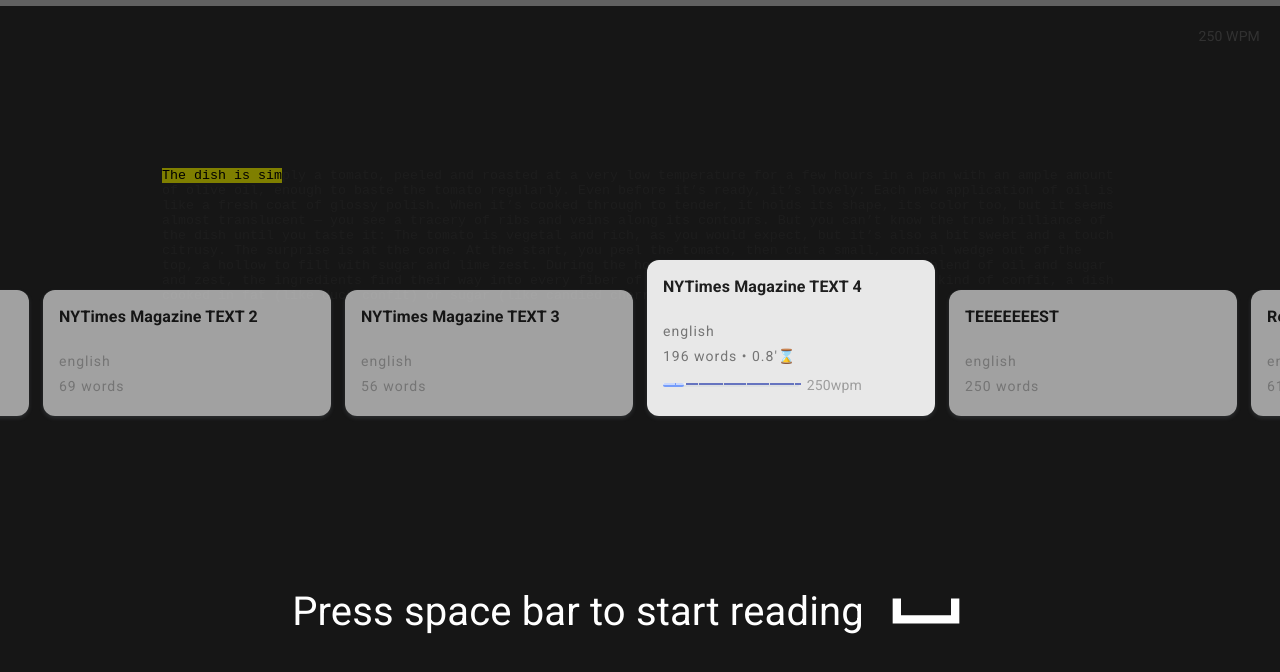
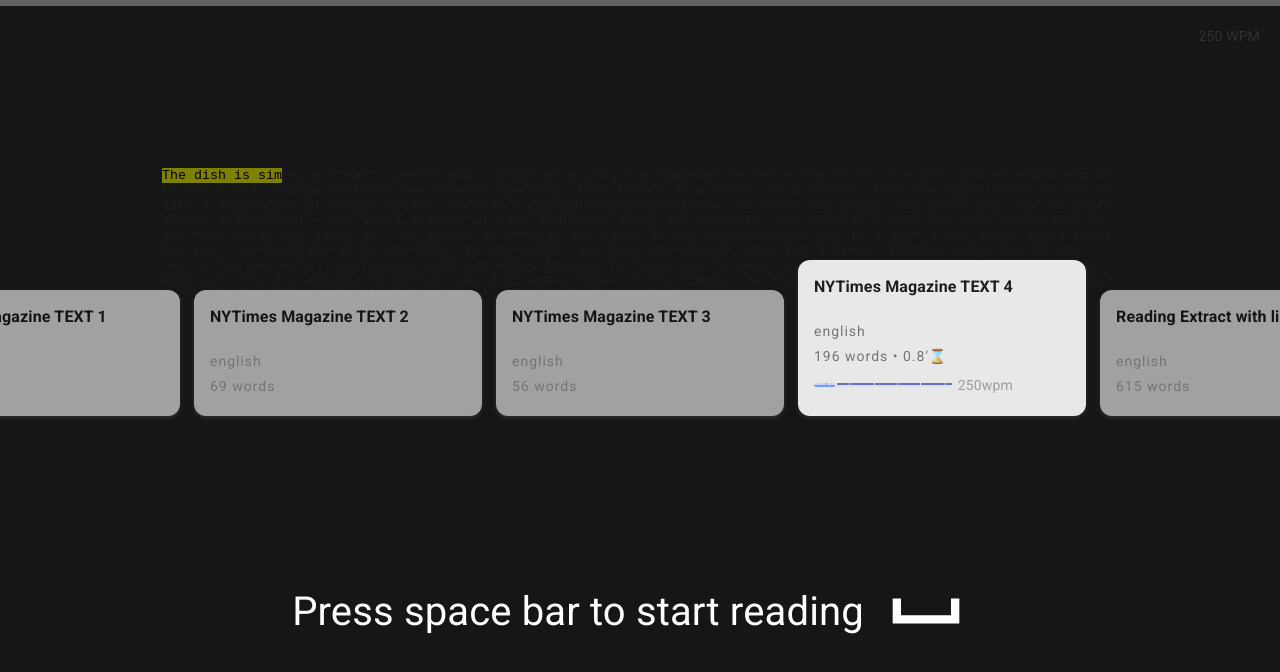
Before and after one commit to guceda/dyre, a React (Create React App) app: page / in a window 1280 px wide. Shown: the top 672 px of the page. Built offline with nearby package versions, Linux system fonts and the light colour scheme.

Commit message:
remove test text

```diff
--- a/src/texts/texts.js
+++ b/src/texts/texts.js
@@ -30,13 +30,6 @@ export default [
   {
     lang: "english",
     level: null,
-    title: "TEEEEEEEST",
-    content:
-      "But I must explain to you how all this mistaken idea of denouncing pleasure and praising pain was born and I will give you a complete account of the system, and expound the actual teachings of the great explorer of the truth, the master-builder of human happiness. No one rejects, dislikes, or avoids pleasure itself, because it is pleasure, but because those who do not know how to pursue pleasure rationally encounter consequences that are extremely painful. Nor again is there anyone who loves or pursues or desires to obtain pain of itself, because it is pain, but because occasionally circumstances occur in which toil and pain can procure him some great pleasure. To take a trivial example, which of us ever undertakes laborious physical exercise, except to obtain some advantage from it? But who has any right to find fault with a man who chooses to enjoy a pleasure that has no annoying consequences, or one who avoids a pain that produces no resultant pleasure? On the other hand, we denounce with righteous indignation and dislike men who are so beguiled and demoralized by the charms of pleasure of the moment, so blinded by desire, that they cannot foresee the pain and trouble that are bound to ensue; and equal blame belongs to those who fail in their duty through weakness of will, which is the same as saying through shrinking from toil and pain. These cases are perfectly simple and easy to distinguish. In a free hour, when",
-  },
-  {
-    lang: "english",
-    level: null,
     title: "Reading Extract with line breaks",
     content: `Reading is becoming more and more important in the new knowledge economy and remains the most effective human activity for transforming information into knowledge.
 
```
